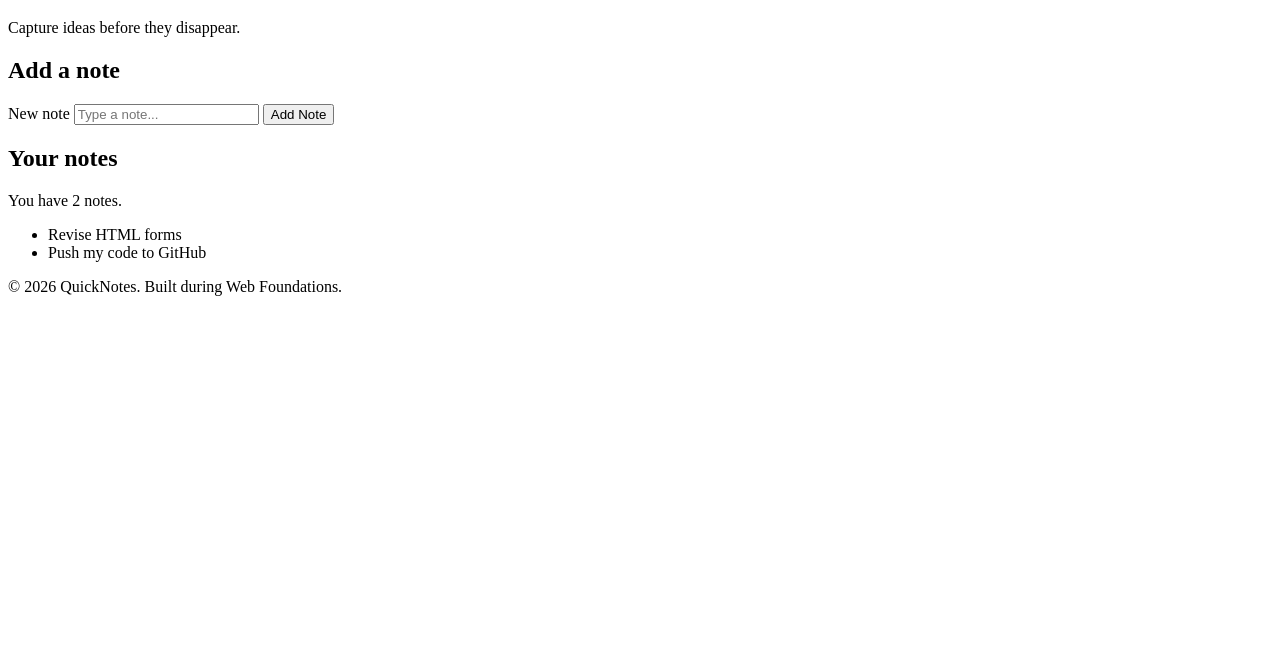
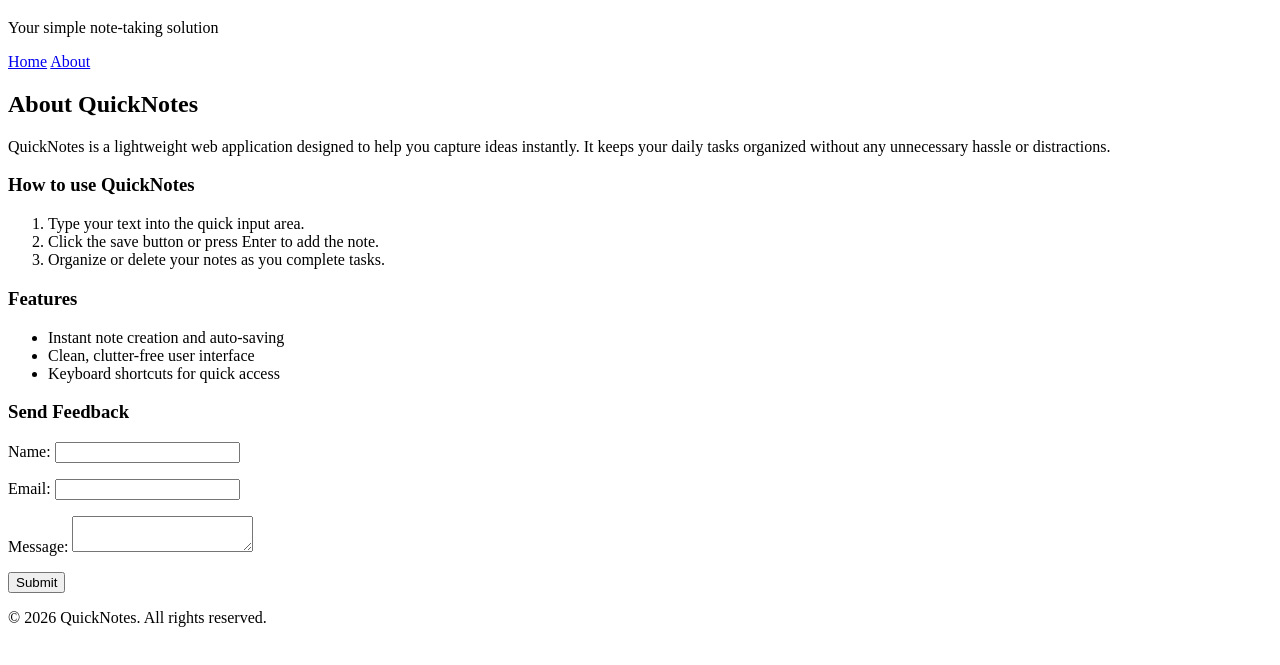
Before and after one commit to marrion-S/Web-Foundation-Days, a plain HTML site: page index.html in a window 1280 px wide. Shown: the part 61-726 px from the top of the page. Drawn offline with Linux system fonts and the light colour scheme.

Commit message:
Add About section and feedback form to index.html
Updated the index.html file to include an About section with features, usage instructions, keyboard shortcuts, and a feedback form.

```diff
--- a/index.html
+++ b/index.html
@@ -1,38 +1,92 @@
 <!DOCTYPE html>
 <html lang="en">
 <head>
-    <meta charset="UTF-8" />
-    <meta name="viewport" content="width=device-width, initial-scale=1.0" />
-    <title>QuickNotes</title>
+  <meta charset="UTF-8">
+  <meta name="viewport" content="width=device-width, initial-scale=1.0">
+  <title>About - QuickNotes</title>
 </head>
 <body>
+
   <header>
     <h1>QuickNotes</h1>
-      <p>Capture ideas before they disappear.</p>
+    <p>Your simple note-taking solution</p>
+    <nav>
+      <a href="index.html">Home</a>
+      <a href="about.html">About</a>
+    </nav>
   </header>
 
   <main>
+    <h2>About QuickNotes</h2>
+    <p>QuickNotes is a lightweight web application designed to help you capture ideas instantly. It keeps your daily tasks organized without any unnecessary hassle or distractions.</p>
+
+    <!-- How to use QuickNotes -->
     <section>
-        <h2>Add a note</h2>
-        <form id="note-form">
-          <label for="note-input">New note</label>
-          <input type="text" id="note-input" placeholder="Type a note..." />
-          <button type="submit">Add Note</button>
-        </form>
+      <h3>How to use QuickNotes</h3>
+      <ol>
+        <li>Type your text into the quick input area.</li>
+        <li>Click the save button or press Enter to add the note.</li>
+        <li>Organize or delete your notes as you complete tasks.</li>
+      </ol>
     </section>
 
+    <!-- Features -->
     <section>
-        <h2>Your notes</h2>
-        <p id="note-count">You have 2 notes.</p>
-        <ul id="notes-list">
-          <li>Revise HTML forms</li>
-          <li>Push my code to GitHub</li>
+      <h3>Features</h3>
+      <ul>
+        <li>Instant note creation and auto-saving</li>
+        <li>Clean, clutter-free user interface</li>
+        <li>Keyboard shortcuts for quick access</li>
       </ul>
+    </section>
+
+    <!-- Keyboard
+    <section>
+      <h3>Keyboard Shortcuts</h3>
+      <table>
+        <thead>
+          <tr>
+            <th scope="col">Shortcut</th>
+            <th scope="col">Action</th>
+          </tr>
+        </thead>
+        <tbody>
+          <tr>
+            <td>Ctrl + N</td>
+            <td>Create a new note</td>
+          </tr>
+          <tr>
+            <td>Ctrl + S</td>
+            <td>Save current note</td>
+          </tr>
+        </tbody>
+      </table>
+    </section>
+
+    <!-- Feedback Form -->
+    <section>
+      <h3>Send Feedback</h3>
+      <form action="#" method="post">
+        <p>
+          <label for="user-name">Name:</label>
+          <input type="text" id="user-name" name="user-name" required>
+        </p>
+        <p>
+          <label for="user-email">Email:</label>
+          <input type="email" id="user-email" name="user-email" required>
+        </p>
+        <p>
+          <label for="user-message">Message:</label>
+          <textarea id="user-message" name="user-message" required></textarea>
+        </p>
+        <button type="submit">Submit</button>
+      </form>
     </section>
   </main>
 
   <footer>
-      <p>&copy; 2026 QuickNotes. Built during Web Foundations.</p>
+    <p>&copy; 2026 QuickNotes. All rights reserved.</p>
   </footer>
+
 </body>
 </html>
```
Lines whose indentation alone changed are shown as unchanged.
